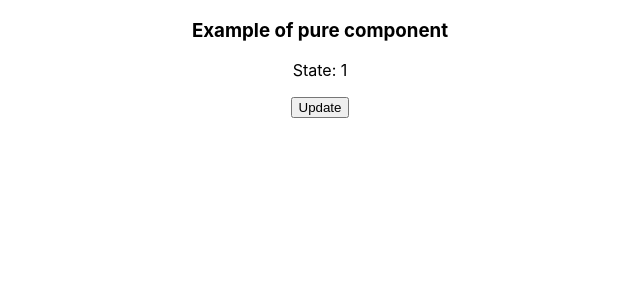
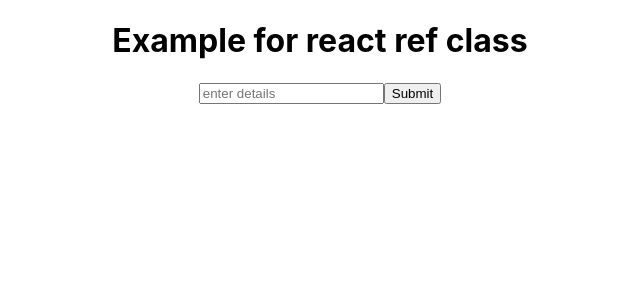
Before and after one commit to Wasiim12345/my_app_1, a React (Create React App) app: page / in a window 1280 px wide. Shown: the top 300 px of the page, without its empty margins (320-960 px from the left). Built offline with nearby package versions, Linux system fonts and the light colour scheme.

Commit message:
react memo, useMemo and useRef class

```diff
--- a/src/App.js
+++ b/src/App.js
@@ -24,6 +24,9 @@ import StudentUseEffect from './StudentUseEffect';
 import StudentLifeCycleMethod from './ReactLifeCycleMethod';
 import StudentComponentStyle from './StudentComponentStyle';
 import StudentPureComponentClass from './StudentPureComponentClass';
+import StudentUseMemo from './StudentUseMemo';
+import StudentRefClass from './StudentRefClass';
+import StudentUseRef from './StudentUseRef';
 
 function App() {
   // const [data, setData] = useState(1)
@@ -53,7 +56,10 @@ function App() {
       {/* <StudentUseEffect /> */}
       {/* <StudentLifeCycleMethod /> */}
       {/* <StudentComponentStyle /> */}
-      <StudentPureComponentClass />
+      {/* <StudentPureComponentClass /> */}
+      {/* <StudentUseMemo /> */}
+      {/* <StudentRefClass /> */}
+      <StudentUseRef />
     </div>
   );
 }
--- a/src/StudentPureComponentClass.js
+++ b/src/StudentPureComponentClass.js
@@ -5,7 +5,7 @@ class StudentPureComponentClass extends PureComponent{
     constructor() {
         super();
         this.state = {
-            count: 1
+            count: 0
         }
     }
     updateFunc(){
--- /dev/null
+++ b/src/StudentRefClass.js
@@ -0,0 +1,26 @@
+import React, { createRef } from "react";
+
+class StudentRefClass extends React.Component {
+
+    constructor(){
+        super();
+        this.inputRef = createRef()
+    }
+    myFunc(){
+        console.log("entered detail is : ", this.inputRef.current.value);
+        this.inputRef.current.style.color = 'red';
+        this.inputRef.current.style.backgroundColor = 'cyan';
+        this.inputRef.current.focus();
+    }
+    render() {
+        return (
+            <>
+                <h1>Example for react ref class</h1>
+                <input type="text" placeholder="enter details" ref={this.inputRef}></input>
+                <button onClick={() => this.myFunc()}>Submit</button>
+            </>
+        )
+    }
+}
+
+export default StudentRefClass;
--- /dev/null
+++ b/src/StudentUseMemo.js
@@ -0,0 +1,30 @@
+import { useMemo, useState } from "react";
+
+function StudentUseMemo() {
+    const [add, setAdd] = useState(3);
+    const [sub, setSub] = useState(5);
+
+    // function myFunc(){
+    //     console.log("my function is working...");
+    //     return add*2;
+    // }
+
+    const myFuncValue = useMemo(() => {
+        console.log("myFunc is working...");
+        return add * 2;
+    }, [add])
+    return (
+        <>
+            <h1>Example for UseMemo</h1>
+            {/* <p>myFunc : {myFunc()}</p> */}
+            <p>myFunc : {myFuncValue}</p>
+            {console.log("render is working...")}
+            <p>Add : {add}</p>
+            <button onClick={() => setAdd(add + 2)}>Add</button>
+            <p>Subtract : {sub}</p>
+            <button onClick={() => setSub(sub - 1)}>Subtract</button>
+        </>
+    )
+}
+
+export default StudentUseMemo;
--- /dev/null
+++ b/src/StudentUseRef.js
@@ -0,0 +1,22 @@
+import React, { useRef} from "react";
+
+function StudentUseRef() {
+
+    const inputRef = useRef()
+
+    function myFunc(){
+        console.log("entered detail is : ", inputRef.current.value);
+        inputRef.current.style.color = 'red';
+        inputRef.current.style.backgroundColor = 'cyan';
+        inputRef.current.focus();
+    }
+    return (
+        <>
+            <h1>Example for react ref class</h1>
+            <input type="text" placeholder="enter details" ref={inputRef} />
+            <button onClick={() => myFunc()}>Submit</button>
+        </>
+    )
+}
+
+export default StudentUseRef;
```
